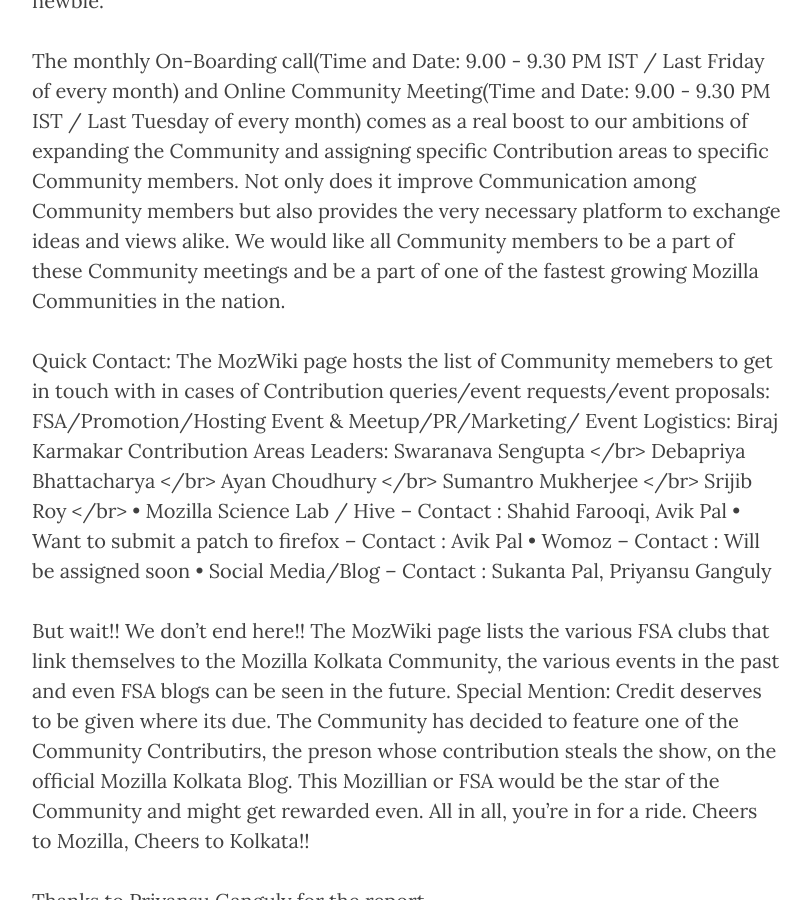
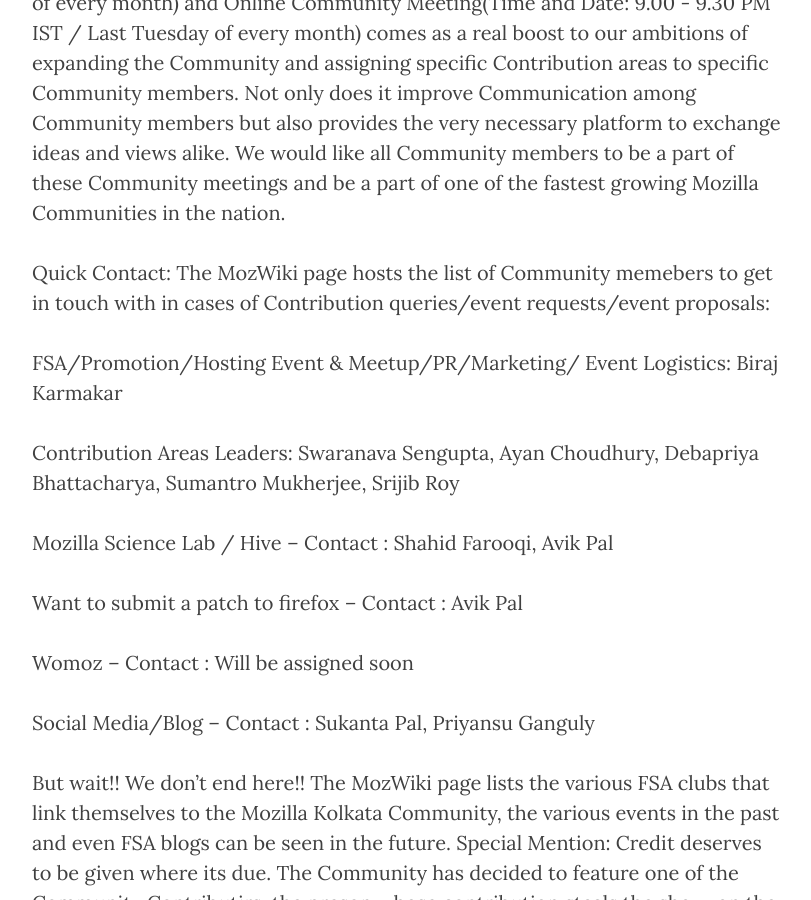
Before and after one commit to mozillakolkata/blog, a Jekyll site: the page built from _posts/2015-09-25-mozilla-kolkata-community-meet-up.markdown, in a window 1280 px wide and 900 px high, scrolled down 2014 px. Shown: the whole window, without its empty margins (233-1044 px from the left). Built offline with Jekyll 4.4.1, drawn with Linux system fonts in a browser that asks for light colours; nearby versions of some CDN libraries; comment, search, counter and statistics services are not loaded; some of the changed text lies outside the part shown.

```diff
--- a/_posts/2015-09-25-mozilla-kolkata-community-meet-up.markdown
+++ b/_posts/2015-09-25-mozilla-kolkata-community-meet-up.markdown
@@ -47,17 +47,19 @@ Day 2 kicked off at Meet-Up Space Barasat with Community Recognition, Task-Force
 
 Quick Contact:
 The MozWiki page hosts the list of Community memebers to get in touch with in cases of Contribution queries/event requests/event proposals:
+
 FSA/Promotion/Hosting Event & Meetup/PR/Marketing/ Event Logistics: Biraj Karmakar
+
 Contribution Areas Leaders:
-Swaranava Sengupta </br>
-Debapriya Bhattacharya </br>
-Ayan Choudhury </br>
-Sumantro Mukherjee </br>
-Srijib Roy </br>
-•	Mozilla Science Lab / Hive -- Contact : Shahid Farooqi, Avik Pal
-•	Want to submit a patch to firefox -- Contact : Avik Pal
-•	Womoz -- Contact : Will be assigned soon
-•	Social Media/Blog -- Contact : Sukanta Pal, Priyansu Ganguly
+Swaranava Sengupta, Ayan Choudhury, Debapriya Bhattacharya, Sumantro Mukherjee, Srijib Roy
+
+Mozilla Science Lab / Hive -- Contact : Shahid Farooqi, Avik Pal
+
+Want to submit a patch to firefox -- Contact : Avik Pal
+
+Womoz -- Contact : Will be assigned soon
+
+Social Media/Blog -- Contact : Sukanta Pal, Priyansu Ganguly
 
 But wait!! We don’t end here!! The MozWiki page lists the various FSA clubs that link themselves to the Mozilla Kolkata Community, the various events in the past and even FSA blogs can be seen in the future.
 Special Mention:
```
Also changed, not shown: other parts of _posts/2015-09-25-mozilla-kolkata-community-meet-up.markdown (+1 -1 lines).
